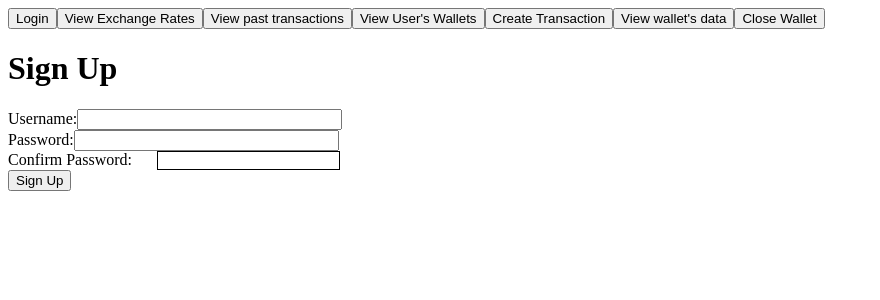
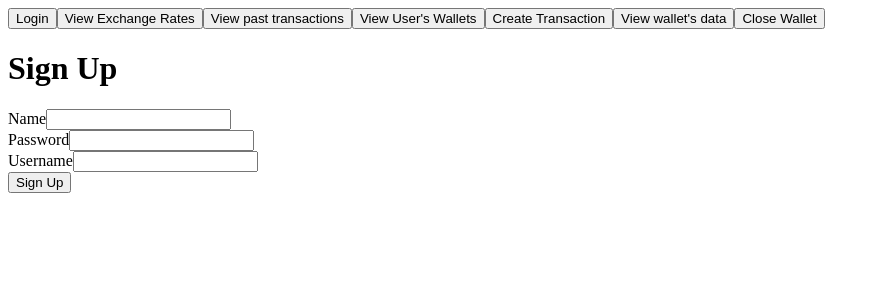
Before and after one commit to misterazi/TT6_Group-22, a React (Create React App) app in the folder client/: page /signup in a window 1280 px wide. Shown: the top 300 px of the page, without its empty margins (0-880 px from the left). Built offline with nearby package versions, Linux system fonts and the light colour scheme.

Commit message:
Redo Signup
Signup can register

```diff
--- a/client/src/components/Signup.js
+++ b/client/src/components/Signup.js
@@ -1,92 +1,52 @@
-import React, { Component } from "react";
-import { Navigate } from "react-router-dom";
-import axios from "axios";
+import React, { useState, useEffect } from "react";
+import Axios from "axios";
 
-class SignUp extends Component {
-  constructor(props) {
-    super(props);
+const Signup = () => {
+  const [name, setName] = useState("");
+  const [password, setPassword] = useState("");
+  const [username, setUsername] = useState("");
 
-    this.state = {
-      user: "",
-      password: "",
-      confirmpassword: "",
-      onSignup: false,
-      onBacked: false,
+  const handleSubmit = () => {
+    console.log(name);
+    console.log(password);
+    console.log(username);
+
+    Axios.post("https://nad-flask-template.herokuapp.com/auth/register", {
+      name: name,
+      password: password,
+      username: username,
+    }).then((response) => {
+      console.log(response);
+    });
   };
 
-    this.onSignupClicked = this.onSignupClicked.bind(this);
-    this.onInput = this.onInput.bind(this);
-  }
-
-  async onSignupClicked(e) {
-    e.preventDefault();
-
-    if (
-      this.state.username == "" ||
-      this.state.password == "" ||
-      this.state.confirmpassword == ""
-    )
-      alert("Fields cannot be blank!");
-    else {
-      if (this.state.password != this.state.confirmpassword) {
-        alert("Password do not match!");
-      } else {
-      }
-    }
-  }
-
-  onInput(event) {
-    this.setState({
-      [event.target.name]: event.target.value,
-    });
-  }
-
-  render() {
   return (
     <div>
-        {this.state.onSignup && <Navigate to="/" replace={true} />}
       <h1>Sign Up</h1>
-        <div>
-          <div>
-            <label>Username:</label>
+      <label>Name</label>
       <input
-              size="30"
-              onChange={this.onInput}
-              value={this.state.username}
-            />
-          </div>
-          <div>
-            <label htmlFor="password">Password:</label>
+        id="name"
+        name="name"
+        onChange={(e) => setName(e.target.value)}
+      ></input>
+      <br></br>
+      <label>Password</label>
       <input
+        id="password"
         name="password"
-              type="password"
-              id="password"
-              size="30"
-              onChange={this.onInput}
-              value={this.state.password}
-            />
-          </div>
-          <div>
-            <label htmlFor="confirmpassword">Confirm Password:</label>
+        onChange={(e) => setPassword(e.target.value)}
+      ></input>
+      <br></br>
+      <label>Username</label>
       <input
-              name="confirmpassword"
-              type="password"
-              id="confirmpassword"
-              style={{
-                marginLeft: "2%",
-                border: "1px solid #000",
-              }}
-              size="20"
-              onChange={this.onInput}
-              value={this.state.confirmpassword}
-            />
-          </div>
-          <div>
-            <button onClick={this.onSignupClicked}>Sign Up</button>
-          </div>
-        </div>
+        id="username"
+        name="username"
+        onChange={(e) => setUsername(e.target.value)}
+      ></input>
+      <br></br>
+      <button onClick={handleSubmit}>Sign Up</button>
     </div>
   );
-  }
-}
-export default SignUp;
+};
+
+export default Signup;
```
Lines whose indentation alone changed are shown as unchanged.
